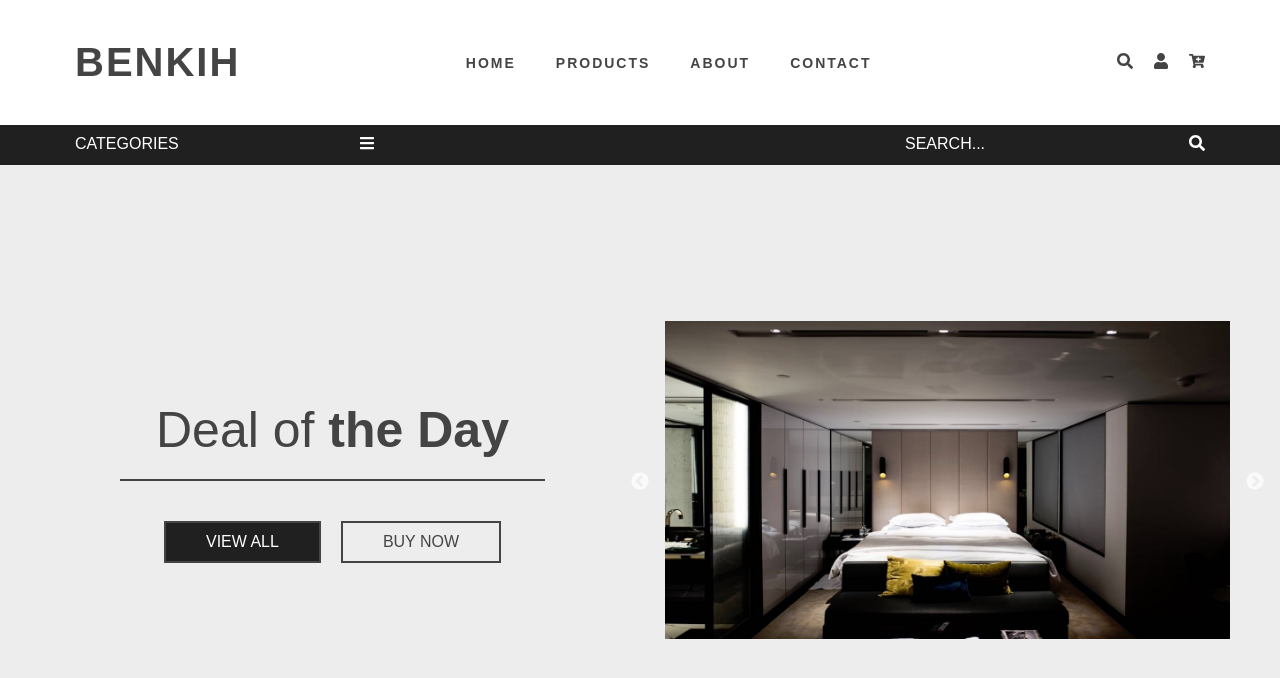
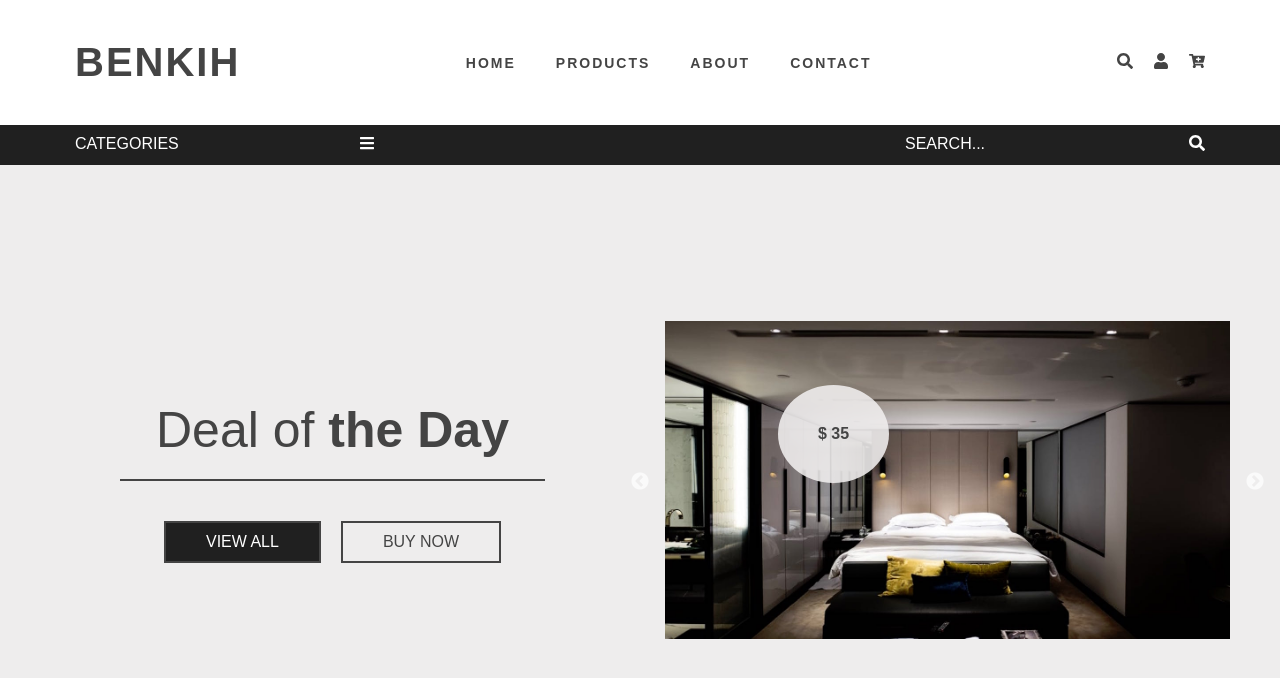
Before and after one commit to peterihimire/benkih-ecommerce-react, a React (Create React App) app: page / in a window 1280 px wide. Shown: the top 678 px of the page. Built offline with nearby package versions, Linux system fonts and the light colour scheme.

Commit message:
added a price label to the slider carousel container

```diff
--- a/src/App.css
+++ b/src/App.css
@@ -111,6 +111,7 @@ body {
   transform: translateY(-200%);
   z-index: 1;
   color: var(--mainBlack);
+  box-shadow: 0 0 1.2rem 0 rgba(29, 28, 28, 0.849);
 }
 .mobile-nav-item {
   padding: 1rem 0;
@@ -258,6 +259,7 @@ body {
 }
 
 /* end of hero */
+
 /* banner */
 .banner-center {
   /* max-width: 117rem; */
@@ -307,7 +309,23 @@ body {
   background: var(--primaryColor);
   color: var(--mainWhite);
 }
+.box {
+  position: relative;
+}
+.box p {
+  position: absolute;
+  color: var(--mainBlack);
+  font-weight: bold;
+  padding: 2rem;
+  background: rgba(241, 238, 238, 0.884);
+  border-radius: 50%;
 
+  left: 60%;
+  top: 60%;
+}
+/* .slider-box img {
+  transform: scale(1.3);
+} */
 @media screen and (min-width: 768px) {
   .grid-text {
     font-size: var(--mediumFont);
@@ -339,6 +357,19 @@ body {
     background: var(--primaryColor);
     color: var(--mainWhite);
   }
+  .box {
+    position: relative;
+  }
+  .box p {
+    position: absolute;
+    color: var(--mainBlack);
+    font-weight: bold;
+    padding: 4rem;
+    background: rgba(241, 238, 238, 0.884);
+    border-radius: 50%;
+    left: 20%;
+    top: 20%;
+  }
 }
 /* end of banner */
 
--- a/src/components/SimpleSlider.js
+++ b/src/components/SimpleSlider.js
@@ -58,24 +58,45 @@ class SimpleSlider extends React.Component {
     return (
       <Slider {...settings} className="slider-box">
         <div className="box">
+          <p>
+            $ <span>11</span>{" "}
+          </p>
           <img src={img1} alt="product" />
         </div>
         <div className="box">
+          <p>
+            $ <span>65</span>{" "}
+          </p>
           <img src={img2} alt="product" />
         </div>
         <div className="box">
+          <p>
+            $ <span>35</span>{" "}
+          </p>
           <img src={img3} alt="product" />
         </div>
         <div className="box">
+          <p>
+            $ <span>62</span>{" "}
+          </p>
           <img src={img4} alt="product" />
         </div>
         <div className="box">
+          <p>
+            $ <span>25</span>{" "}
+          </p>
           <img src={img5} alt="product" />
         </div>
         <div className="box">
+          <p>
+            $ <span>85</span>{" "}
+          </p>
           <img src={img6} alt="product" />
         </div>
         <div className="box">
+          <p>
+            $ <span>15</span>{" "}
+          </p>
           <img src={img7} alt="product" />
         </div>
       </Slider>
```
